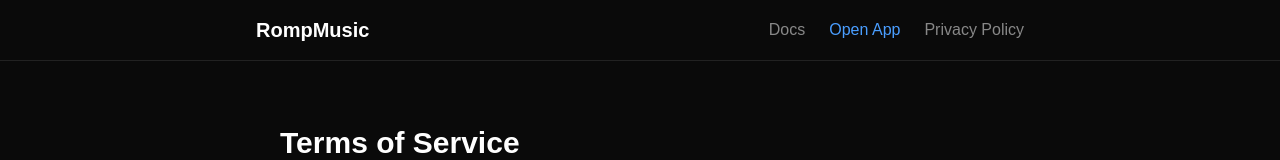
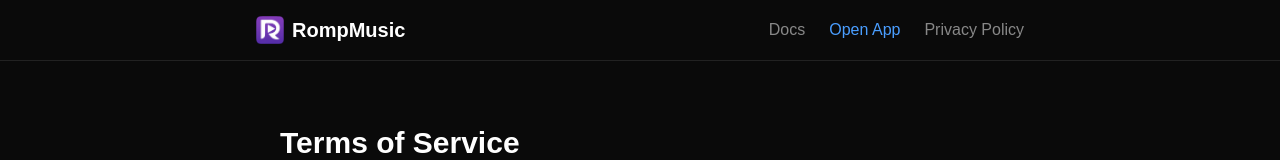
Before and after one commit to 151henry151/rompmusic-website, a Next.js app: page /tos in a window 1280 px wide. Shown: the top 160 px of the page. Built offline with nearby package versions, Linux system fonts and the light colour scheme.

Commit message:
Terms: add logo to header

```diff
--- a/src/app/tos/page.tsx
+++ b/src/app/tos/page.tsx
@@ -1,4 +1,5 @@
 import Link from "next/link";
+import Image from "next/image";
 
 export const metadata = {
   title: "Terms of Service - RompMusic",
@@ -10,7 +11,8 @@
     <div className="min-h-screen bg-[#0a0a0a] text-white">
       <header className="border-b border-[#222] px-6 py-4">
         <nav className="max-w-3xl mx-auto flex justify-between items-center">
-          <Link href="/" className="text-xl font-semibold hover:text-[#4a9eff] transition">
+          <Link href="/" className="flex items-center gap-2 text-xl font-semibold hover:text-[#4a9eff] transition">
+            <Image src="/logo.png" alt="" width={28} height={28} />
             RompMusic
           </Link>
           <div className="flex gap-6">
```
